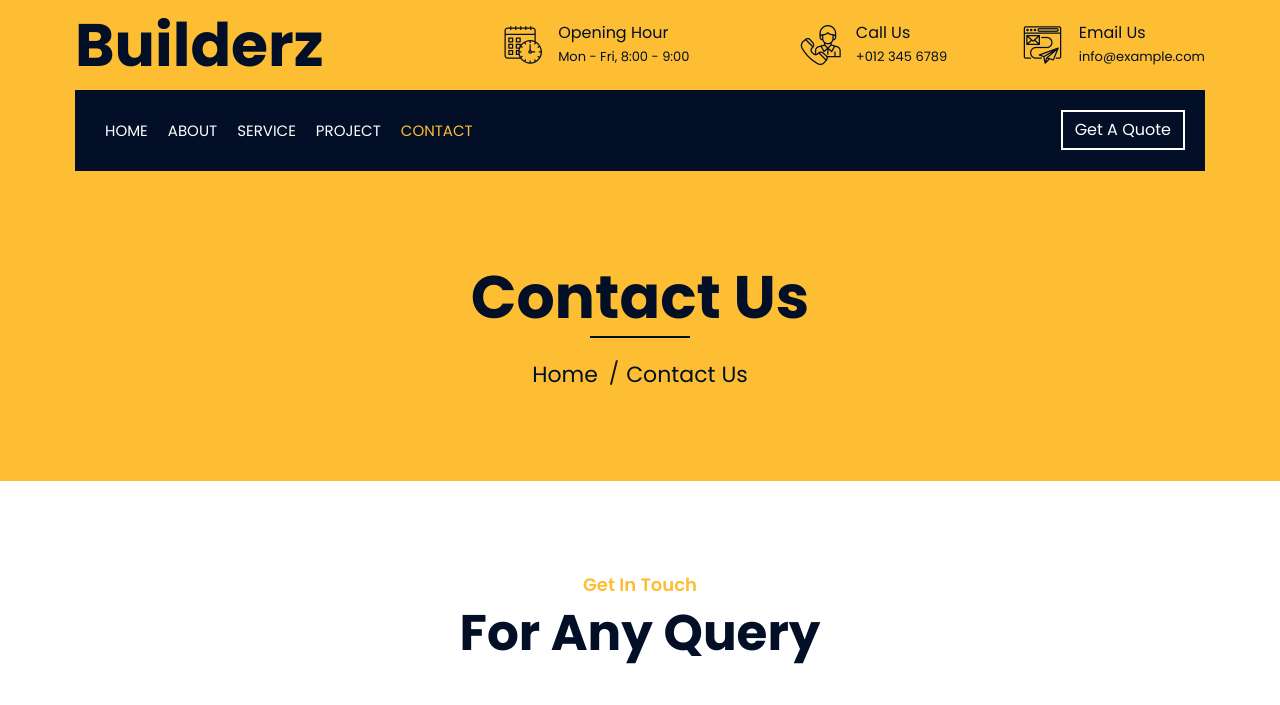
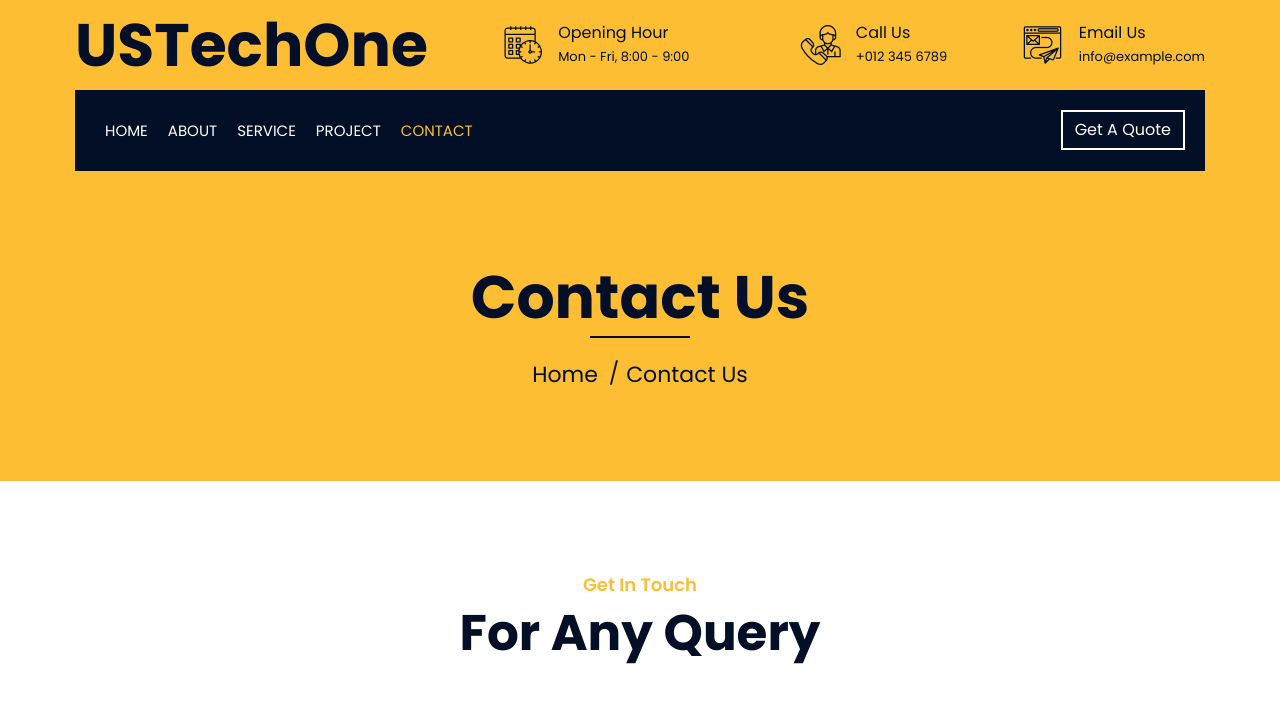
Before and after one commit to Fridman77/Us-Tech-One, a plain HTML site: page contact.html in a window 1280 px wide. Shown: the top 705 px of the page. Drawn offline with nearby package versions, Linux system fonts and the light colour scheme.

Commit message:
Add files via upload

```diff
--- a/contact.html
+++ b/contact.html
@@ -36,7 +36,7 @@
                         <div class="col-lg-4 col-md-12">
                             <div class="logo">
                                 <a href="index.html">
-                                    <h1>Builderz</h1>
+                                    <h1>USTechOne</h1>
                                     <!-- <img src="img/logo.jpg" alt="Logo"> -->
                                 </a>
                             </div>
```
Also changed, not shown: portfolio.html (+1 -1 lines).
